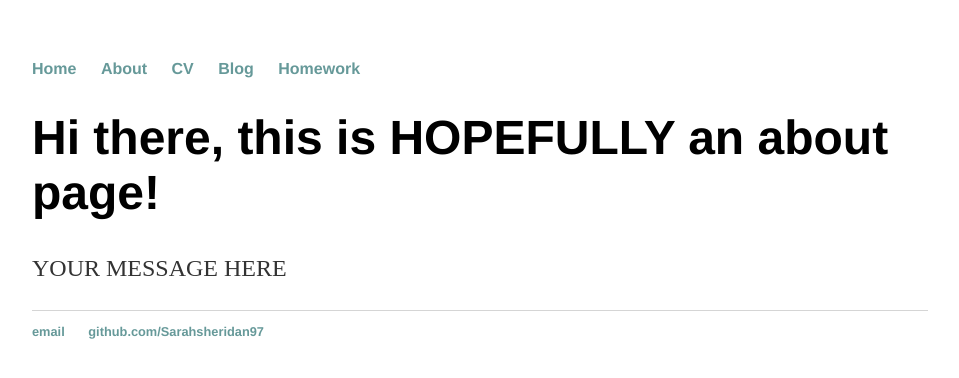
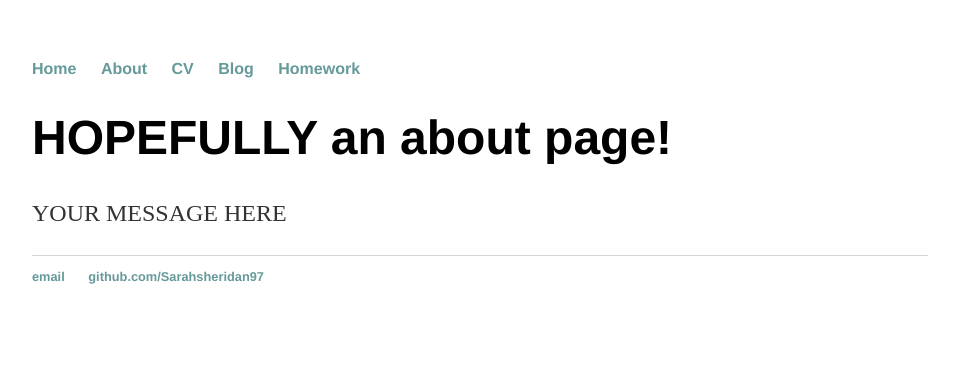
Before and after one commit to Sarahsheridan97/sarahsheridan97.github.io, a Jekyll site: the page built from about/index.html, in a window 1280 px wide. Shown: the top 378 px of the page, without its empty margins (160-1119 px from the left). Built offline with Jekyll 4.4.1, drawn with Linux system fonts in a browser that asks for light colours.

Commit message:
Update index.html

```diff
--- a/about/index.html
+++ b/about/index.html
@@ -3,6 +3,6 @@ layout: default
 title: "SarahSheridan97, Digital Publishing Layman"
 ---
 <div class="blurb">
-	<h1>Hi there, this is HOPEFULLY an about page!</h1>
+	<h1>HOPEFULLY an about page!</h1>
 	<p>YOUR MESSAGE HERE</p>
 </div><!-- /.blurb -->
```
